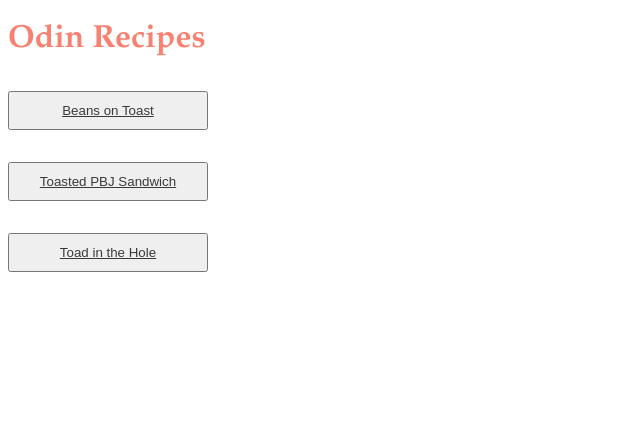
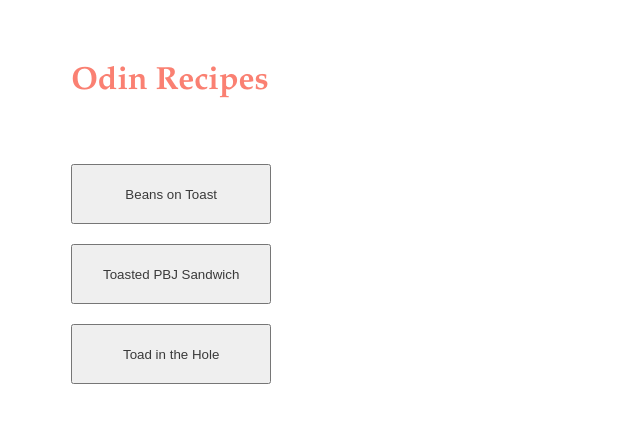
Before and after one commit to TaniaFT/odin-recipes, a plain HTML site: page index.html in a window 1280 px wide. Shown: the whole page, without its empty margins (0-640 px from the left). Drawn offline with Linux system fonts and the light colour scheme.

Commit message:
Add Flexbox to styles.css

```diff
--- a/index.html
+++ b/index.html
@@ -8,11 +8,11 @@
     <link rel="stylesheet" href="styles.css">
 </head>
 <body>
-    <h1>Odin Recipes</h1>
+    <h1 id="website-title">Odin Recipes</h1>
     <div class="button-block">
-        <button><a href="recipes/beans-on-toast.html" alt="beans on toast recipe">Beans on Toast</a></button>
-        <button><a href="recipes/pbj-sandwich.html" alt="peanut butter jelly sandwich recipe">Toasted PBJ Sandwich</a></button>
-        <button><a href="recipes/toad-in-the-hole.html" alt="toad in the hole recipe">Toad in the Hole</a></button>
+        <a class="button" href="recipes/beans-on-toast.html" alt="beans on toast recipe"><button>Beans on Toast</button></a>
+        <a class="button" href="recipes/pbj-sandwich.html" alt="peanut butter jelly sandwich recipe"><button>Toasted PBJ Sandwich</button></a>
+        <a class="button" href="recipes/toad-in-the-hole.html" alt="toad in the hole recipe"><button>Toad in the Hole</button></a>
     </div>
 </body>
 </html>
--- a/styles.css
+++ b/styles.css
@@ -20,6 +20,33 @@ h3 {
     margin: auto;
 }
 
+
+
+#website-title{
+    margin: 5%;
+}
+
+.button-block {
+    display: flex;
+    flex-direction: column;
+    justify-content: space-between;
+    gap: 20px;
+}
+
+button {
+    padding: 20px;
+    height: 60px;
+    width: 200px;
+    margin-left: 5%;
+    flex: 1 1 auto;
+}
+
+.button-block button:hover {
+    background-color: rgb(255, 204, 184);
+
+
+/* RECIPE PAGE SPECIFIC */
+
 .title {
     text-align: center;
 }
@@ -29,18 +56,3 @@ h3 {
     display: block;
     padding: 0 5%;
 }
-
-.button-block {
-    display: block;
-
-}
-
-button {
-    padding: 10px;
-    width: 200px;
-    margin: 2rem 0;
-    display: block;
-}
-
-.button-block button:hover {
-    background-color: rgb(255, 204, 184);
```
